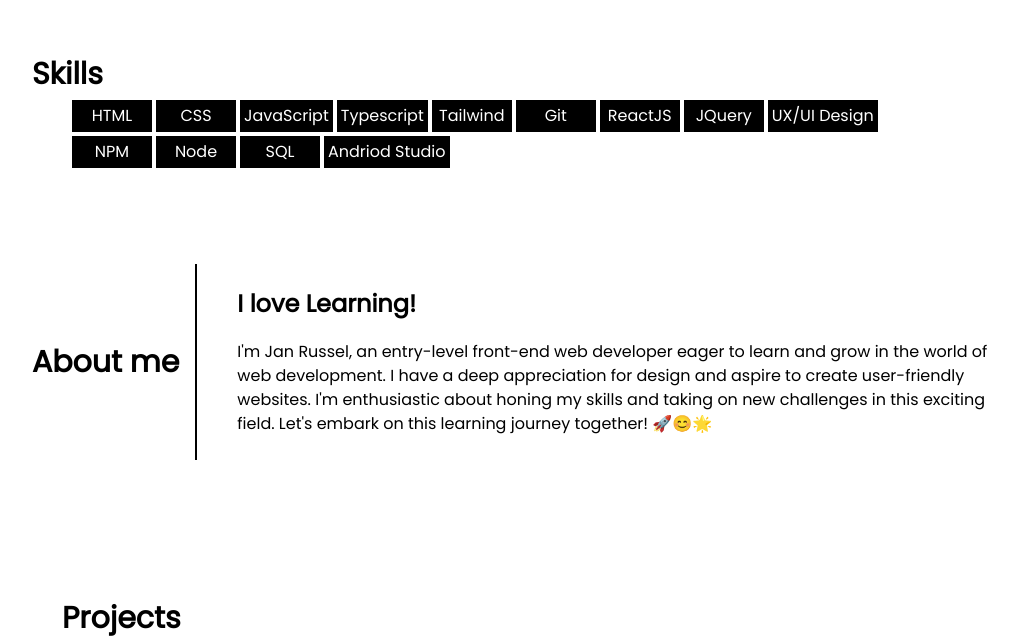
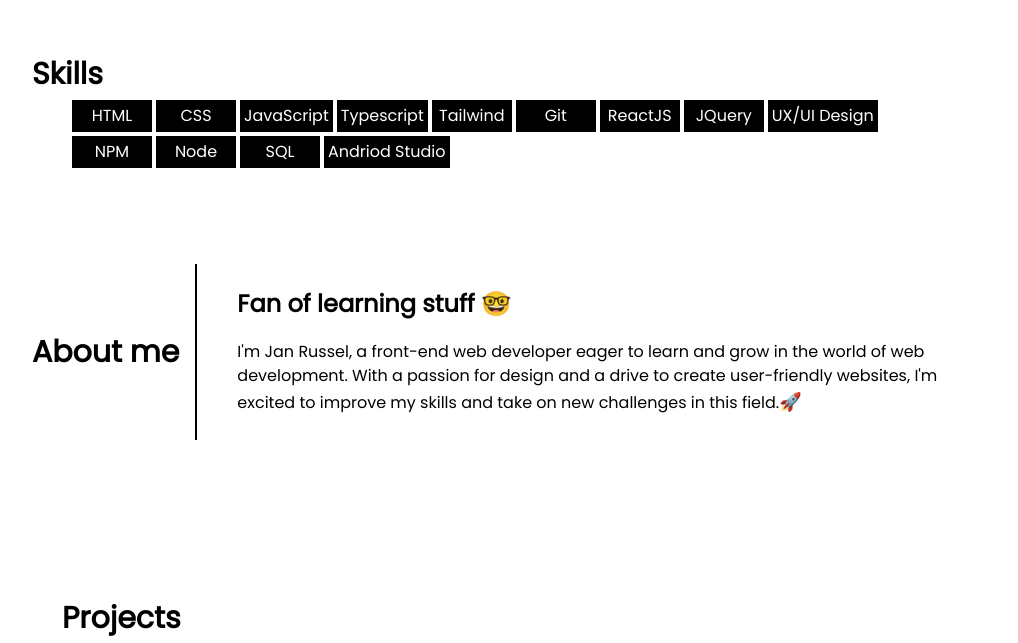
Before and after one commit to selelel/Portfolio, a React (Create React App) app: page / in a window 1280 px wide. Shown: the part 616-1259 px from the top of the page, without its empty margins (128-1146 px from the left). Built offline with nearby package versions, Linux system fonts and the light colour scheme.

Commit message:
refactor some elements

```diff
--- a/src/Components/Main/About.tsx
+++ b/src/Components/Main/About.tsx
@@ -8,14 +8,15 @@
         <div className="w-9/12 mt-24 flex md:flex-nowrap flex-wrap items-center gap-0 px-auto">
           <p className="min-w-fit pr-1 py-2 text-3xl font-semibold">About me</p>
           <div className="ml-0 pl-0 md:py-6 border-black md:border-l-2 md:ml-3 md:pl-10 w-full">
-            <p className="text-2xl font-semibold mb-5">I love Learning!</p>
+            <p className="text-2xl font-semibold mb-5">
+              Fan of learning stuff 🤓
+            </p>
             <p>
-              I'm Jan Russel, an entry-level front-end web developer eager to
-              learn and grow in the world of web development. I have a deep
-              appreciation for design and aspire to create user-friendly
-              websites. I'm enthusiastic about honing my skills and taking on
-              new challenges in this exciting field. Let's embark on this
-              learning journey together! 🚀😊🌟
+              I'm Jan Russel, a front-end web developer eager to learn and grow
+              in the world of web development. With a passion for design and a
+              drive to create user-friendly websites, I'm excited to improve my
+              skills and take on new challenges in this field.
+              <span className="text-lg">🚀</span>
             </p>
           </div>
         </div>
--- a/src/Components/Main/Hero.tsx
+++ b/src/Components/Main/Hero.tsx
@@ -11,7 +11,7 @@
         <div className="my-auto flex flex-col gap-y-2 whitespace-normal w-fit">
           <h1 className=" text-4xl sm:text-5xl">Jan Russel Gorembalem</h1>
           <p className="font-medium item">
-            🚀 Crafting Digital Worlds, One Pixel at a Time 🌟
+            Crafting code like an artist, I paint pixels with passion. ✨
           </p>
           <div className="flex gap-2 mx-auto">
             <Button className="text-4xl w-fit">
--- a/src/Components/Main/Main.tsx
+++ b/src/Components/Main/Main.tsx
@@ -11,9 +11,7 @@
   const context = useContext(Context);
   const classN = classNames(
     "md-lg relative ease-out",
-    context?.modal
-      ? "duration-300 blur-sm brightness-50"
-      : "duration-500 blur-none"
+    context?.modal ? "duration-300 blur-sm" : "duration-500 blur-none"
   );
 
   return (
--- a/src/Components/Main/Nav.tsx
+++ b/src/Components/Main/Nav.tsx
@@ -34,7 +34,7 @@
   return (
     <div className="fixed top-0 z-30 flex align-middle">
       <div className={context?.phoneMenu}>
-        <Navigate section={"./#hero"} className="font-thin text-xl ">
+        <Navigate section={"./#hero"} className="font-thin text-xl">
           Home
         </Navigate>
         <Navigate section={"./#about"} className="font-thin text-xl">
@@ -62,7 +62,7 @@
           />
         </div>
         <div className="flex gap-2 media">
-          <Navigate section={"./#hero"} className="font-thin">
+          <Navigate section={"./#hero"} className="font-thin ">
             Home
           </Navigate>
           <Navigate section={"./#about"} className="font-thin">
--- a/src/Reuseable UI/Button.tsx
+++ b/src/Reuseable UI/Button.tsx
@@ -1,33 +1,47 @@
-import React, { ReactNode } from 'react'
-import classNames from 'classnames';
+import React, { ReactNode } from "react";
+import classNames from "classnames";
 
 interface propVarie {
-[key: string]: any
+  [key: string]: any;
 }
 
 interface propVarie {
-  children?: ReactNode,
-  primary?: boolean,
-  secondary?: boolean,
-  outline?: boolean,
-  rounded?: boolean,
-  onClick?: (() => void) | undefined,
-  className?: string,
+  children?: ReactNode;
+  primary?: boolean;
+  secondary?: boolean;
+  outline?: boolean;
+  rounded?: boolean;
+  onClick?: (() => void) | undefined;
+  className?: string;
 }
 
-const Button = ({children, primary, secondary, outline, rounded, ...rest}:propVarie) =>{
-  const classes = classNames(rest.className, 'flex gap-2 items-center p-2 duration-75 ease-out active:scale-95 font-semibold rounded text-black active:opacity-90',
+const Button = ({
+  children,
+  primary,
+  secondary,
+  outline,
+  rounded,
+  ...rest
+}: propVarie) => {
+  const classes = classNames(
+    rest.className,
+    "flex gap-2 items-center p-2 duration-75 ease-out active:scale-95 font-semibold rounded text-black active:opacity-90",
 
-  {'text-black border border-black bg-transparent ': outline,
-  'rounded-full': rounded,
-  'text-white bg-black': primary,
-  'text-black underline underline-offset-4': secondary,})
+    {
+      "text-black border border-black bg-transparent": outline,
+      "rounded-full": rounded,
+      "text-white bg-black": primary,
+      "text-black underline underline-offset-4": secondary,
+    }
+  );
 
   return (
     <>
-    <button {...rest} className={classes}>{children}</button>
+      <button {...rest} className={classes}>
+        {children}
+      </button>
     </>
-  )
-}
+  );
+};
 
 export default Button;
```
